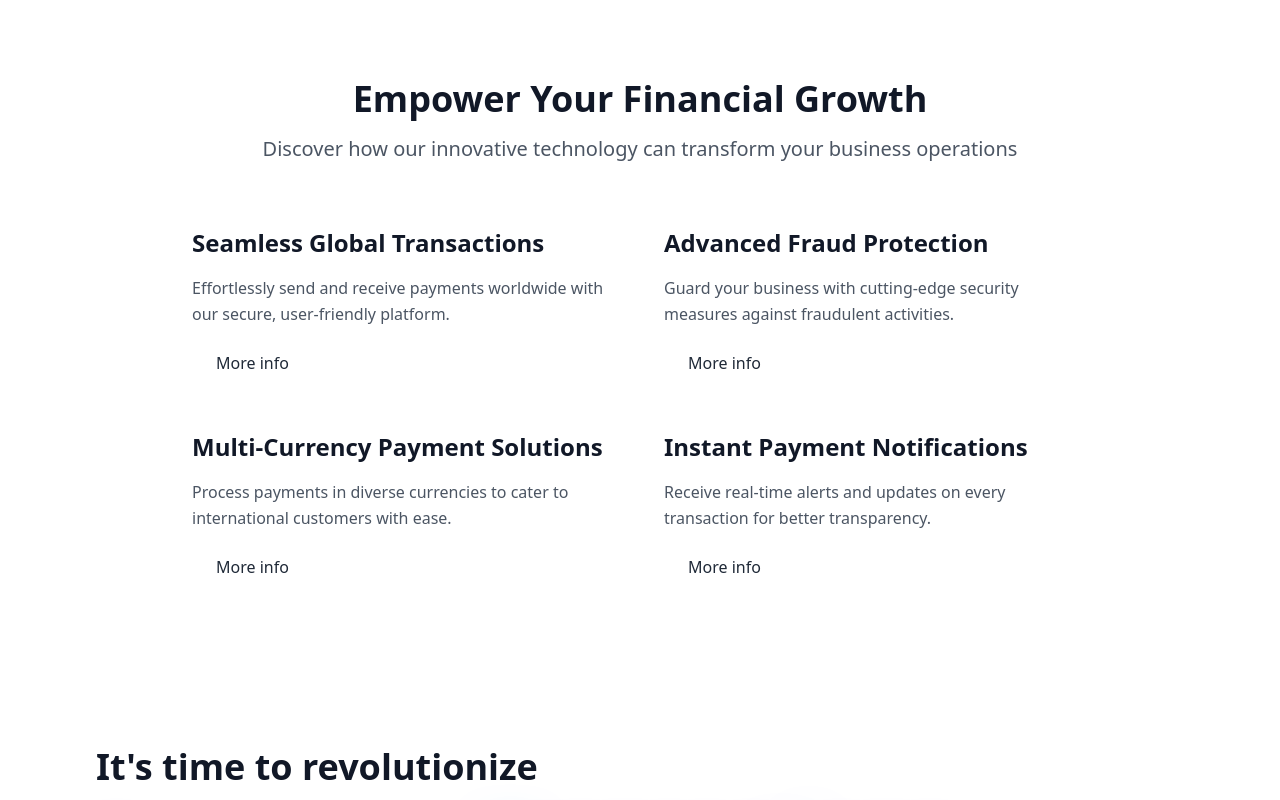
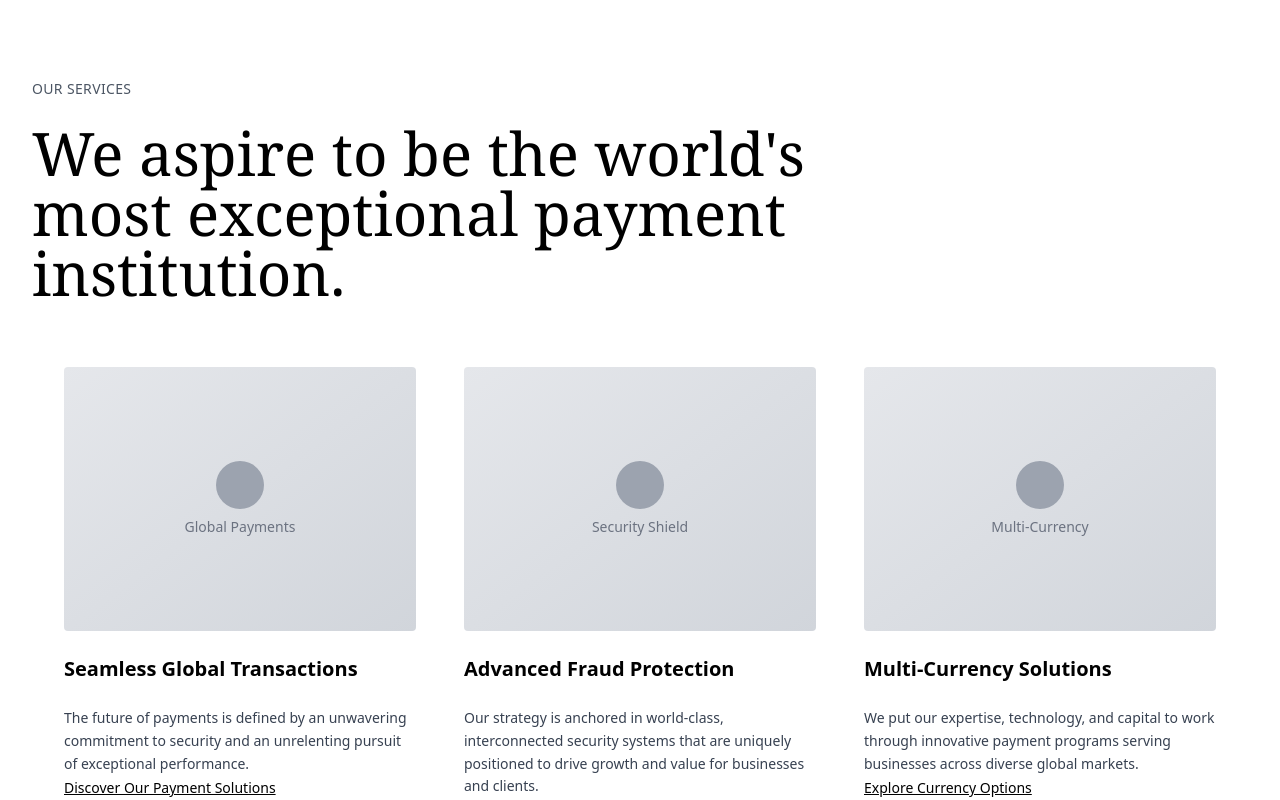
Before and after one commit to harshilgor/gamma-project, a React (Vite) app: page / in a window 1280 px wide. Shown: the part 620-1420 px from the top of the page. Built offline with nearby package versions, Linux system fonts and the light colour scheme.

Commit message:
Design "Empower Your Financial Growth" section
Update the "Empower Your Financial Growth" section on the homepage to match the provided image, using a black and white color scheme and copying the font styles.

```diff
--- a/src/pages/Index.tsx
+++ b/src/pages/Index.tsx
@@ -39,44 +39,66 @@ const Index = () => {
       {/* Features Section */}
       <section className="py-20 bg-white">
         <div className="max-w-7xl mx-auto px-4 sm:px-6 lg:px-8">
-          <div className="text-center mb-16">
-            <h2 className="text-3xl md:text-4xl font-bold text-gray-900 mb-4">Empower Your Financial Growth</h2>
-            <p className="text-xl text-gray-600 max-w-3xl mx-auto">
-              Discover how our innovative technology can transform your business operations
-            </p>
+          <div className="mb-16">
+            <p className="text-sm font-medium mb-6 tracking-wide uppercase text-gray-600">OUR SERVICES</p>
+            <h2 className="text-4xl md:text-5xl lg:text-6xl font-light text-black mb-8 leading-tight max-w-4xl" style={{ fontFamily: 'Georgia, serif' }}>
+              We aspire to be the world's most exceptional payment institution.
+            </h2>
           </div>
 
-          <div className="grid grid-cols-1 md:grid-cols-2 gap-12 max-w-4xl mx-auto">
-            <div className="space-y-4">
-              <h3 className="text-2xl font-bold text-gray-900">Seamless Global Transactions</h3>
-              <p className="text-gray-600 leading-relaxed">Effortlessly send and receive payments worldwide with our secure, user-friendly platform.</p>
-              <button className="bg-orange-200 hover:bg-orange-300 text-gray-800 px-6 py-2 rounded transition-colors">
-                More info
-              </button>
+          <div className="grid grid-cols-1 md:grid-cols-3 gap-12 max-w-6xl mx-auto">
+            <div className="space-y-6">
+              <div className="aspect-[4/3] bg-gray-100 rounded-sm overflow-hidden">
+                <div className="w-full h-full bg-gradient-to-br from-gray-200 to-gray-300 flex items-center justify-center">
+                  <div className="text-gray-500 text-center">
+                    <div className="w-12 h-12 bg-gray-400 rounded-full mx-auto mb-2"></div>
+                    <p className="text-sm">Global Payments</p>
+                  </div>
+                </div>
+              </div>
+              <h3 className="text-xl font-bold text-black">Seamless Global Transactions</h3>
+              <p className="text-gray-700 leading-relaxed text-sm">
+                The future of payments is defined by an unwavering commitment to security and an unrelenting pursuit of exceptional performance.
+              </p>
+              <a href="#" className="text-black text-sm font-medium underline hover:no-underline transition-all">
+                Discover Our Payment Solutions
+              </a>
             </div>
 
-            <div className="space-y-4">
-              <h3 className="text-2xl font-bold text-gray-900">Advanced Fraud Protection</h3>
-              <p className="text-gray-600 leading-relaxed">Guard your business with cutting-edge security measures against fraudulent activities.</p>
-              <button className="bg-orange-200 hover:bg-orange-300 text-gray-800 px-6 py-2 rounded transition-colors">
-                More info
-              </button>
+            <div className="space-y-6">
+              <div className="aspect-[4/3] bg-gray-100 rounded-sm overflow-hidden">
+                <div className="w-full h-full bg-gradient-to-br from-gray-200 to-gray-300 flex items-center justify-center">
+                  <div className="text-gray-500 text-center">
+                    <div className="w-12 h-12 bg-gray-400 rounded-full mx-auto mb-2"></div>
+                    <p className="text-sm">Security Shield</p>
+                  </div>
+                </div>
+              </div>
+              <h3 className="text-xl font-bold text-black">Advanced Fraud Protection</h3>
+              <p className="text-gray-700 leading-relaxed text-sm">
+                Our strategy is anchored in world-class, interconnected security systems that are uniquely positioned to drive growth and value for businesses and clients.
+              </p>
+              <a href="#" className="text-black text-sm font-medium underline hover:no-underline transition-all">
+                Learn About Our Security
+              </a>
             </div>
 
-            <div className="space-y-4">
-              <h3 className="text-2xl font-bold text-gray-900">Multi-Currency Payment Solutions</h3>
-              <p className="text-gray-600 leading-relaxed">Process payments in diverse currencies to cater to international customers with ease.</p>
-              <button className="bg-orange-200 hover:bg-orange-300 text-gray-800 px-6 py-2 rounded transition-colors">
-                More info
-              </button>
-            </div>
-
-            <div className="space-y-4">
-              <h3 className="text-2xl font-bold text-gray-900">Instant Payment Notifications</h3>
-              <p className="text-gray-600 leading-relaxed">Receive real-time alerts and updates on every transaction for better transparency.</p>
-              <button className="bg-orange-200 hover:bg-orange-300 text-gray-800 px-6 py-2 rounded transition-colors">
-                More info
-              </button>
+            <div className="space-y-6">
+              <div className="aspect-[4/3] bg-gray-100 rounded-sm overflow-hidden">
+                <div className="w-full h-full bg-gradient-to-br from-gray-200 to-gray-300 flex items-center justify-center">
+                  <div className="text-gray-500 text-center">
+                    <div className="w-12 h-12 bg-gray-400 rounded-full mx-auto mb-2"></div>
+                    <p className="text-sm">Multi-Currency</p>
+                  </div>
+                </div>
+              </div>
+              <h3 className="text-xl font-bold text-black">Multi-Currency Solutions</h3>
+              <p className="text-gray-700 leading-relaxed text-sm">
+                We put our expertise, technology, and capital to work through innovative payment programs serving businesses across diverse global markets.
+              </p>
+              <a href="#" className="text-black text-sm font-medium underline hover:no-underline transition-all">
+                Explore Currency Options
+              </a>
             </div>
           </div>
         </div>
```
